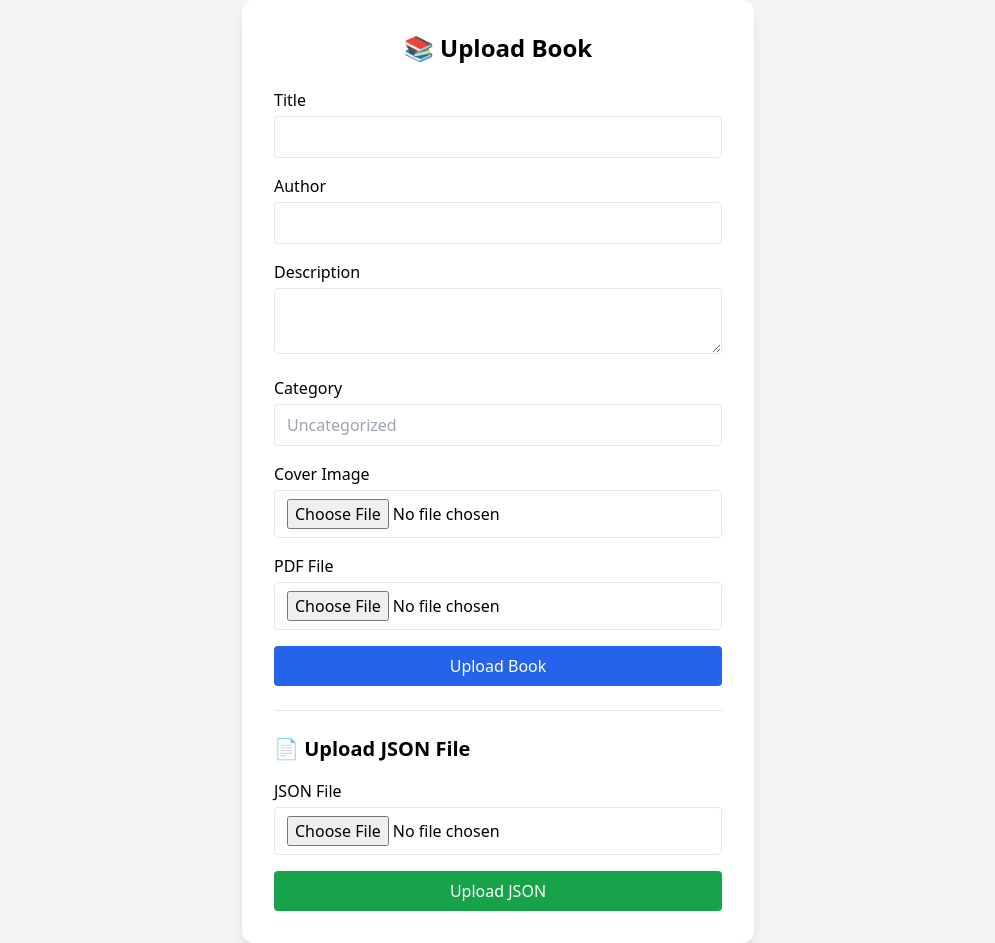
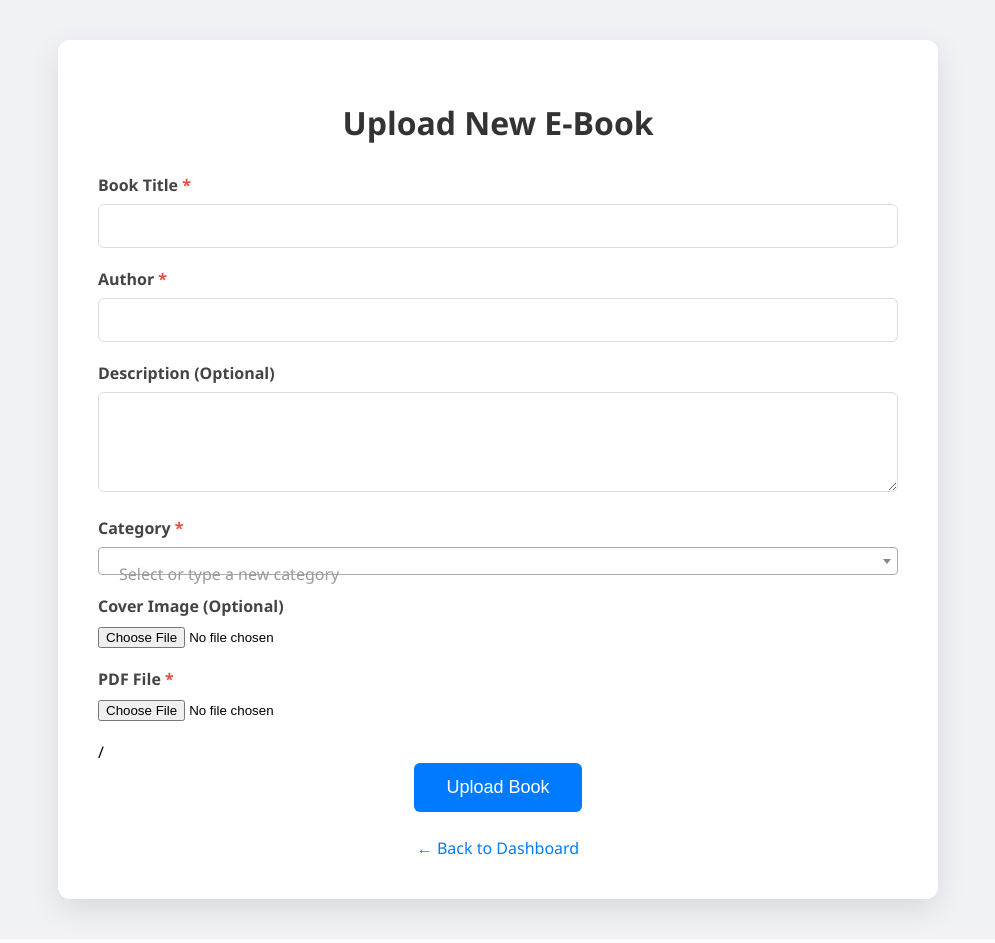
Before and after one commit to ChetanYalij/ebooklibrary, a Flask app: template templates/upload.html in a window 1280 px wide. Shown: the whole page, without its empty margins (142-1137 px from the left). Run offline with Flask 3, Linux system fonts and the light colour scheme; the template is opened without the code that fills it, so the values that code supplies are empty; some libraries are stand-ins or nearby versions.

Commit message:
category section advance

```diff
--- a/app.py
+++ b/app.py
@@ -24,16 +24,12 @@ ADMIN_PASSWORD = os.getenv("ADMIN_PASSWORD")
 
 # ================== DATABASE ==================
 DATABASE_URL = os.getenv("DATABASE_URL")
-
 if DATABASE_URL and DATABASE_URL.startswith("postgres://"):
     DATABASE_URL = DATABASE_URL.replace("postgres://", "postgresql://", 1)
-
 if DATABASE_URL and "sslmode" not in DATABASE_URL:
     DATABASE_URL += "?sslmode=require"
-
 app.config["SQLALCHEMY_DATABASE_URI"] = DATABASE_URL
 app.config["SQLALCHEMY_TRACK_MODIFICATIONS"] = False
-
 db = SQLAlchemy(app)
 
 # ================== CLOUDINARY ==================
@@ -74,10 +70,11 @@ def admin_required(f):
     @wraps(f)
     def wrap(*args, **kwargs):
         if "user_id" not in session:
+            flash("Please login first", "error")
             return redirect(url_for("login"))
         user = User.query.get(session["user_id"])
         if not user or not user.is_admin:
-            abort(403)
+            abort(403)  # Forbidden
         return f(*args, **kwargs)
     return wrap
 
@@ -99,7 +96,6 @@ with app.app_context():
 # =====================================================
 # ================== PUBLIC ROUTES ====================
 # =====================================================
-
 @app.route("/")
 def index():
     books = Book.query.order_by(Book.id.desc()).all()
@@ -138,14 +134,12 @@ def download_book(book_id):
 # =====================================================
 # ================== AUTH ROUTES ======================
 # =====================================================
-
 @app.route("/register", methods=["GET", "POST"])
 def register():
     if request.method == "POST":
         if User.query.filter_by(email=request.form["email"]).first():
             flash("Email already exists", "error")
             return redirect(url_for("register"))
-
         user = User(
             name=request.form["name"],
             email=request.form["email"],
@@ -164,30 +158,30 @@ def login():
         if user and check_password_hash(user.password, request.form["password"]):
             session["user_id"] = user.id
             session["is_admin"] = user.is_admin
+            flash("Login successful!", "success")
             return redirect(url_for("admin_dashboard") if user.is_admin else url_for("index"))
-        flash("Invalid credentials", "error")
+        flash("Invalid email or password", "error")
     return render_template("login.html")
 
 @app.route("/logout")
 def logout():
     session.clear()
-    flash("Logged out", "success")
+    flash("Logged out successfully", "success")
     return redirect(url_for("index"))
 
 # =====================================================
 # ================== ADMIN ROUTES =====================
 # =====================================================
-
 @app.route("/admin")
 @admin_required
 def admin_dashboard():
     total_books = Book.query.count()
     total_authors = db.session.query(Book.author).distinct().count()
     category_stats = db.session.query(
-        Book.category, func.count(Book.id)
-    ).group_by(Book.category).all()
+        func.coalesce(Book.category, "Uncategorized"),
+        func.count(Book.id)
+    ).group_by(func.coalesce(Book.category, "Uncategorized")).all()
     recent_books = Book.query.order_by(Book.id.desc()).limit(10).all()
-
     return render_template(
         "admin_dashboard.html",
         total_books=total_books,
@@ -204,11 +198,9 @@ def upload_book():
         if request.files.get("cover"):
             cover = cloudinary.uploader.upload(request.files["cover"])
             cover_url = cover["secure_url"]
-
         pdf = cloudinary.uploader.upload(
             request.files["pdf"], resource_type="raw"
         )
-
         book = Book(
             title=request.form["title"],
             author=request.form["author"],
@@ -219,9 +211,8 @@ def upload_book():
         )
         db.session.add(book)
         db.session.commit()
-        flash("Book uploaded", "success")
+        flash("Book uploaded successfully", "success")
         return redirect(url_for("admin_dashboard"))
-
     return render_template("upload.html")
 
 @app.route("/admin/delete/<int:book_id>", methods=["POST"])
@@ -230,13 +221,12 @@ def delete_book(book_id):
     book = Book.query.get_or_404(book_id)
     db.session.delete(book)
     db.session.commit()
-    flash("Book deleted", "success")
+    flash("Book deleted successfully", "success")
     return redirect(url_for("admin_dashboard"))
 
 # =====================================================
 # ================== API ROUTES =======================
 # =====================================================
-
 @app.route("/api/books")
 def api_books():
     books = Book.query.all()
@@ -249,14 +239,88 @@ def api_books():
         } for b in books
     ])
 
-# ================== ERRORS ==================
+# ================== ERROR HANDLERS (NO TEMPLATE NEEDED) ==================
 @app.errorhandler(403)
 def forbidden(e):
-    return render_template("403.html"), 403
+    return '''
+    <!DOCTYPE html>
+    <html lang="mr">
+    <head>
+        <meta charset="UTF-8">
+        <title>प्रवेश नाकारला - ४०३</title>
+        <style>
+            body {font-family: Arial, sans-serif; background: #f8d7da; color: #721c24; text-align: center; padding: 100px;}
+            h1 {font-size: 80px; margin: 0;}
+            p {font-size: 22px;}
+            a {color: #721c24; text-decoration: underline;}
+        </style>
+    </head>
+    <body>
+        <h1>४०३</h1>
+        <p>प्रवेश नाकारला गेला.</p>
+        <p>तुम्हाला हे पेज पाहण्याची परवानगी नाही. कृपया <a href="/login">लॉगिन</a> करा.</p>
+        <p><a href="/">मुख्य पृष्ठावर परत जा</a></p>
+    </body>
+    </html>
+    ''', 403
 
 @app.errorhandler(404)
 def not_found(e):
-    return render_template("404.html"), 404
+    return '''
+    <!DOCTYPE html>
+    <html lang="mr">
+    <head>
+        <meta charset="UTF-8">
+        <title>पेज सापडले नाही - ४०४</title>
+        <style>
+            body {
+                font-family: 'Segoe UI', Arial, sans-serif;
+                background: linear-gradient(135deg, #667eea 0%, #764ba2 100%);
+                color: white;
+                text-align: center;
+                padding: 100px 20px;
+                margin: 0;
+                min-height: 100vh;
+                display: flex;
+                align-items: center;
+                justify-content: center;
+            }
+            .container {
+                max-width: 600px;
+                background: rgba(255,255,255,0.15);
+                padding: 50px;
+                border-radius: 20px;
+                backdrop-filter: blur(10px);
+                box-shadow: 0 10px 30px rgba(0,0,0,0.3);
+            }
+            h1 {font-size: 90px; margin: 0; text-shadow: 3px 3px 15px rgba(0,0,0,0.4);}
+            p {font-size: 22px; margin: 25px 0;}
+            a {
+                display: inline-block;
+                margin-top: 20px;
+                padding: 14px 35px;
+                background: white;
+                color: #667eea;
+                text-decoration: none;
+                border-radius: 50px;
+                font-weight: bold;
+                font-size: 18px;
+                transition: all 0.3s;
+            }
+            a:hover {background: #f0f0f0; transform: translateY(-3px);}
+        </style>
+    </head>
+    <body>
+        <div class="container">
+            <h1>४०४</h1>
+            <p>क्षमस्व, तुम्ही शोधत असलेलं पेज सापडले नाही.</p>
+            <p>Sorry, the page you were looking for was not found.</p>
+            <p>The URL may be incorrect or the page may have been deleted.</p>
+            <a href="/">मुख्य पृष्ठावर परत जा / Return to main page</a>
+        </div>
+    </body>
+    </html>
+    ''', 404
 
 # ================== RUN ==================
 if __name__ == "__main__":
--- a/templates/upload.html
+++ b/templates/upload.html
@@ -2,76 +2,172 @@
 <html lang="en">
 <head>
     <meta charset="UTF-8">
-  <title>Upload Book</title>
-  <script src="https://cdn.tailwindcss.com"></script>
+    <meta name="viewport" content="width=device-width, initial-scale=1.0">
+    <title>Upload New Book</title>
+    <style>
+        body {
+            font-family: 'Segoe UI', Arial, sans-serif;
+            background: #f0f2f5;
+            padding: 40px;
+            margin: 0;
+        }
+        .container {
+            max-width: 800px;
+            margin: 0 auto;
+            background: white;
+            padding: 40px;
+            border-radius: 12px;
+            box-shadow: 0 10px 30px rgba(0,0,0,0.1);
+        }
+        h1 {
+            text-align: center;
+            color: #333;
+            margin-bottom: 30px;
+        }
+        .form-group {
+            margin-bottom: 20px;
+        }
+        label {
+            display: block;
+            margin-bottom: 8px;
+            font-weight: 600;
+            color: #444;
+        }
+        input[type="text"],
+        textarea,
+        select,
+        .select2-container .select2-selection {
+            width: 100%;
+            padding: 12px;
+            border: 1px solid #ddd;
+            border-radius: 6px;
+            font-size: 16px;
+            box-sizing: border-box;
+        }
+        textarea {
+            resize: vertical;
+            min-height: 100px;
+        }
+        .required {
+            color: #e74c3c;
+        }
+        button {
+            background: #007bff;
+            color: white;
+            padding: 14px 32px;
+            border: none;
+            border-radius: 6px;
+            font-size: 18px;
+            cursor: pointer;
+            transition: background 0.3s;
+        }
+        button:hover {
+            background: #0056b3;
+        }
+        .back-link {
+            display: block;
+            text-align: center;
+            margin-top: 25px;
+            color: #007bff;
+            text-decoration: none;
+            font-size: 16px;
+        }
+        .back-link:hover {
+            text-decoration: underline;
+        }
+        .flash-message {
+            padding: 15px;
+            margin-bottom: 20px;
+            border-radius: 6px;
+            text-align: center;
+            font-weight: bold;
+        }
+        .success { background: #d4edda; color: #155724; }
+        .error { background: #f8d7da; color: #721c24; }
+    </style>
+
+    <!-- Select2 CDN for advanced searchable + tags dropdown -->
+    <link href="https://cdn.jsdelivr.net/npm/select2@4.1.0-rc.0/dist/css/select2.min.css" rel="stylesheet" />
+    <script src="https://code.jquery.com/jquery-3.6.0.min.js"></script>
+    <script src="https://cdn.jsdelivr.net/npm/select2@4.1.0-rc.0/dist/js/select2.min.js"></script>
+
+    <script>
+        $(document).ready(function() {
+            // Advanced category dropdown with tags (user can type new category)
+            $('#category').select2({
+                tags: true,
+                placeholder: "Select or type a new category",
+                allowClear: true,
+                width: '100%'
+            });
+        });
+    </script>
 </head>
-<body class="bg-gray-100 min-h-screen flex items-center justify-center">
+<body>
+    <div class="container">
+        <h1>Upload New E-Book</h1>
 
-<div class="bg-white p-8 rounded-xl shadow-lg w-full max-w-lg">
-  <h2 class="text-2xl font-bold text-center mb-6">📚 Upload Book</h2>
-
+        <!-- Flash Messages -->
         {% with messages = get_flashed_messages(with_categories=true) %}
             {% if messages %}
                 {% for category, message in messages %}
-        <div class="mb-4 text-sm {{ 'text-red-600' if category=='error' else 'text-green-600' }}">
+                    <div class="flash-message {{ 'success' if category == 'success' else 'error' }}">
                         {{ message }}
                     </div>
                 {% endfor %}
             {% endif %}
         {% endwith %}
 
-  <!-- Normal Book Upload Form -->
-  <form method="POST" enctype="multipart/form-data" class="mb-6">
-    <div class="mb-4">
-      <label class="block mb-1 font-medium">Title</label>
-      <input type="text" name="title" required class="w-full border rounded px-3 py-2">
+        <form method="POST" action="{{ url_for('upload_book') }}" enctype="multipart/form-data">
+            <div class="form-group">
+                <label for="title">Book Title <span class="required">*</span></label>
+                <input type="text" name="title" id="title" required>
             </div>
 
-    <div class="mb-4">
-      <label class="block mb-1 font-medium">Author</label>
-      <input type="text" name="author" required class="w-full border rounded px-3 py-2">
+            <div class="form-group">
+                <label for="author">Author <span class="required">*</span></label>
+                <input type="text" name="author" id="author" required>
             </div>
 
-    <div class="mb-4">
-      <label class="block mb-1 font-medium">Description</label>
-      <textarea name="description" class="w-full border rounded px-3 py-2"></textarea>
+            <div class="form-group">
+                <label for="description">Description (Optional)</label>
+                <textarea name="description" id="description"></textarea>
             </div>
 
-    <div class="mb-4">
-      <label class="block mb-1 font-medium">Category</label>
-      <input type="text" name="category" class="w-full border rounded px-3 py-2" placeholder="Uncategorized">
+            <div class="form-group">
+                <label for="category">Category <span class="required">*</span></label>
+                <select name="category" id="category" required>
+                    <option value="">Select or type a new category</option>
+                    <option value="General">General</option>
+                    <option value="Novel">Novel</option>
+                    <option value="Story">Story</option>
+                    <option value="Poetry">Poetry</option>
+                    <option value="Education">Education</option>
+                    <option value="Biography">Biography</option>
+                    <option value="Science">Science</option>
+                    <option value="Technology">Technology</option>
+                    <option value="Self Help">Self Help</option>
+                    <option value="Fiction">Fiction</option>
+                    <option value="Non-Fiction">Non-Fiction</option>
+                </select>
             </div>
 
-    <div class="mb-4">
-      <label class="block mb-1 font-medium">Cover Image</label>
-      <input type="file" name="cover" accept="image/*" class="w-full border rounded px-3 py-2">
+            <div class="form-group">
+                <label for="cover">Cover Image (Optional)</label>
+                <input type="file" name="cover" id="cover" accept="image/*">
             </div>
 
-    <div class="mb-4">
-      <label class="block mb-1 font-medium">PDF File</label>
-      <input type="file" name="pdf" accept="application/pdf" required class="w-full border rounded px-3 py-2">
+            <div class="form-group">
+                <label for="pdf">PDF File <span class="required">*</span></label>
+                <input type="file" name="pdf" id="pdf" accept=".pdf" required>
             </div>
-
-    <button type="submit" class="w-full bg-blue-600 text-white py-2 rounded hover:bg-blue-700">
-      Upload Book
-    </button>
+/
+            <div style="text-align: center;">
+                <button type="submit">Upload Book</button>
+            </div>
         </form>
 
-  <hr class="my-6">
-
-  <!-- JSON Upload Form -->
-  <h3 class="text-xl font-bold mb-4">📄 Upload JSON File</h3>
-  <form method="POST" action="{{ url_for('upload_json') }}" enctype="multipart/form-data">
-    <div class="mb-4">
-      <label class="block mb-1 font-medium">JSON File</label>
-      <input type="file" name="json_file" accept=".json" required class="w-full border rounded px-3 py-2">
+        <a href="{{ url_for('admin_dashboard') }}" class="back-link">← Back to Dashboard</a>
     </div>
-
-    <button type="submit" class="w-full bg-green-600 text-white py-2 rounded hover:bg-green-700">
-      Upload JSON
-    </button>
-  </form>
-</div>
-
 </body>
 </html>
```
Also changed, not shown: templates/404.html (deleted, +0 -39 lines), templates/admin_dashboard.html (+10 -10 lines). Lines whose indentation alone changed are shown as unchanged.
